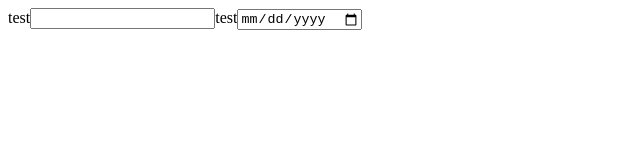
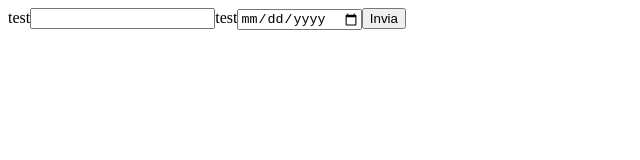
Before and after one commit to LorenzoCirelli/helithre-vue, a Vue app: page / in a window 1280 px wide. Shown: the top 160 px of the page, without its empty margins (0-640 px from the left). Built offline with nearby package versions, Linux system fonts and the light colour scheme.

Commit message:
Start to manage save

```diff
--- a/src/components/form/formElement.vue
+++ b/src/components/form/formElement.vue
@@ -1,5 +1,16 @@
 <template>
-    <form>
-        <slot/>
+    <form @submit.prevent="getFormValues">
+        <slot />
+        <input type="submit" value="Invia">
     </form>
 </template>
+<script setup lang="ts">
+import { validatedResult } from '../../composable/utils';
+
+function getFormValues(submitEvent: Event) {
+
+    const event = validatedResult(submitEvent) as Event
+    const form = (validatedResult(validatedResult(event.target).elements)) as HTMLFormControlsCollection
+    console.log(form)
+}
+</script>
--- a/src/composable/utils.ts
+++ b/src/composable/utils.ts
@@ -1,7 +1,9 @@
-export const validatedResult = (val: string | number | boolean | undefined)=> {
-    if (val === undefined) {
-        throw new Error("The value was undefined");
-    } else {
-        return val
-    }
-}
+export const validatedResult = (val: string | number | boolean | undefined | Event | EventTarget | null | HTMLFormControlsCollection) => {
+  if (val === undefined) {
+    throw new Error("The value was undefined");
+  } else if (val === null) {
+    throw new Error("The value was null");
+  } else {
+    return val;
+  }
+};
```
Also changed, not shown: src/App.vue (+4 -4 lines).
